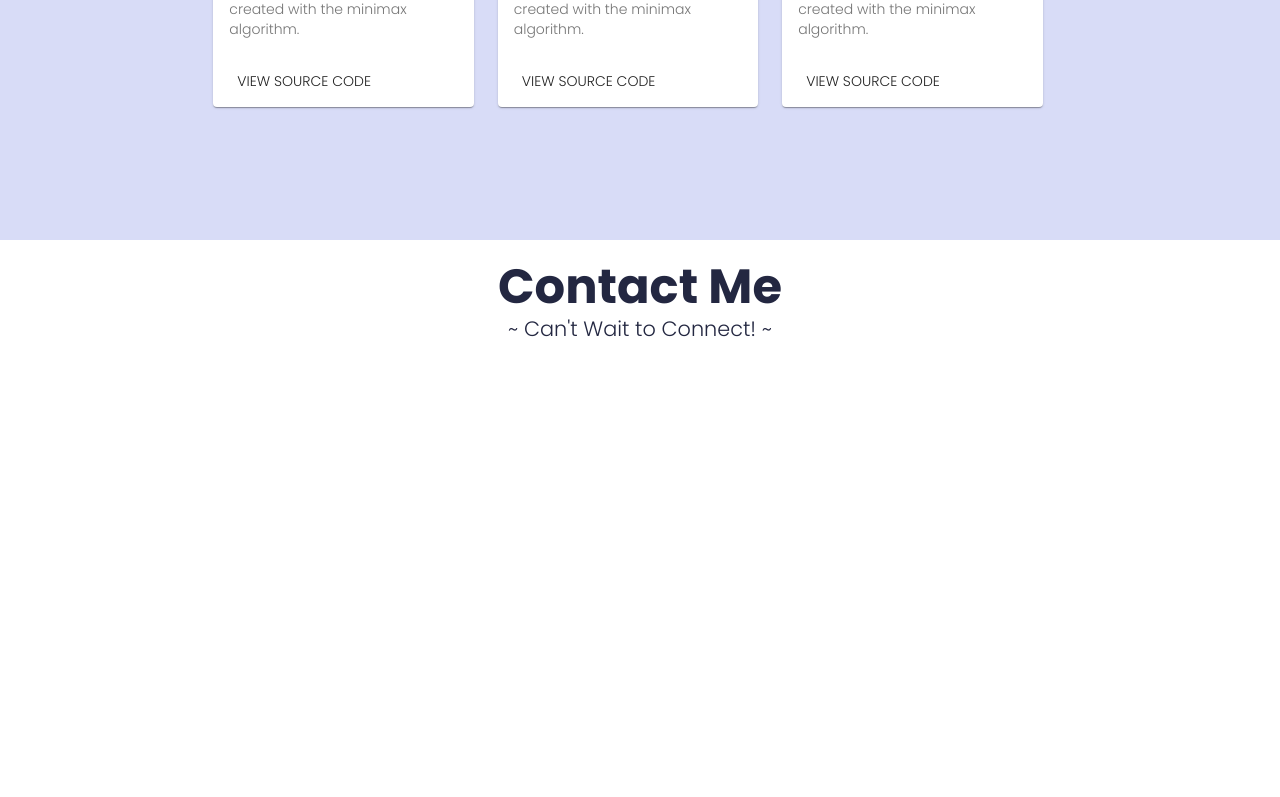
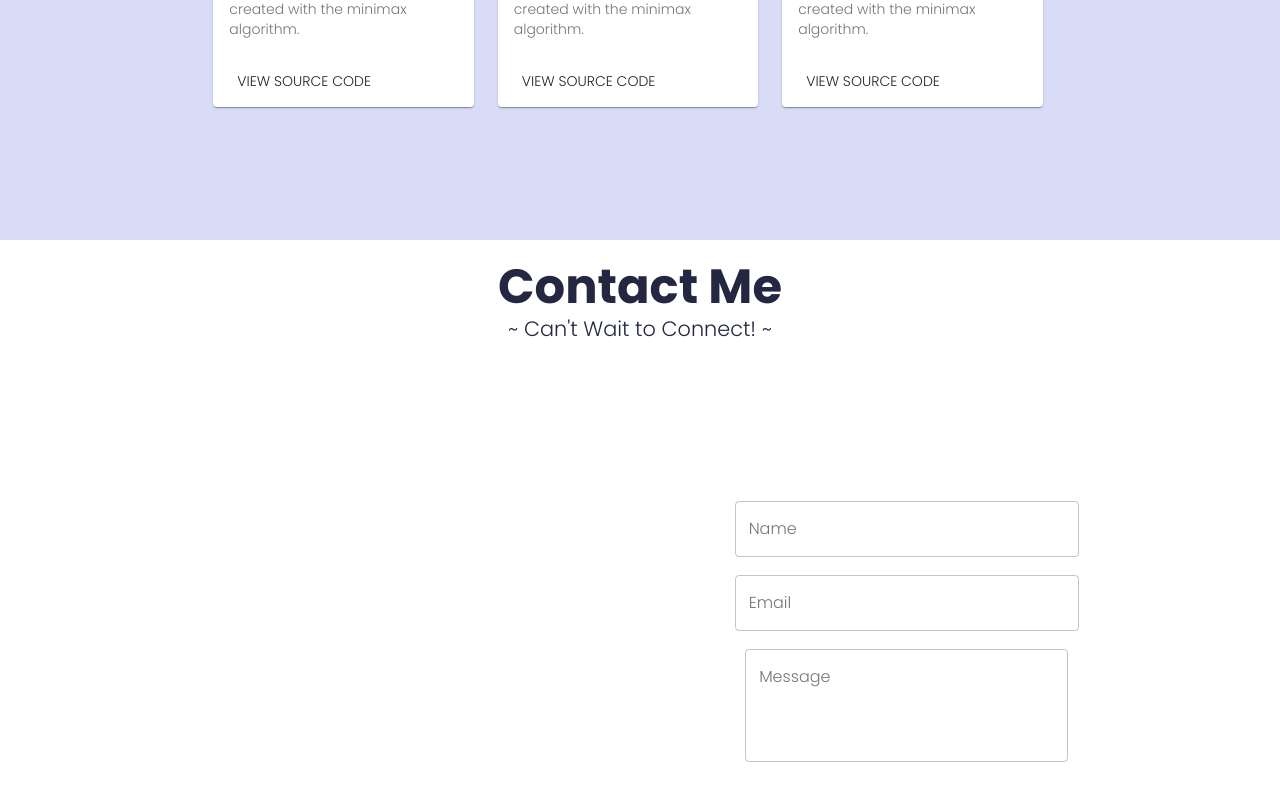
Before and after one commit to NirmalHegde/Personal-Website, a React (Create React App) app: page / in a window 1280 px wide. Shown: the part 2000-2797 px from the top of the page. Built offline with nearby package versions, Linux system fonts and the light colour scheme.

Commit message:
contact page update

```diff
--- a/src/Components/Contact/Contact.jsx
+++ b/src/Components/Contact/Contact.jsx
@@ -1,5 +1,5 @@
 import React from 'react'
-import { Grid, Typography } from '@material-ui/core'
+import { Grid, Typography, TextField } from '@material-ui/core'
 
 import ContactStyles from './ContactStyles'
 
@@ -18,7 +18,24 @@ const Contact = () => {
 
 				</Grid>
 				<Grid item xs={5}>
-
+					<div className={classes.formSpacing}></div>
+					<div className={classes.align}>
+						<TextField id="outlined-basic" label="Name" variant="outlined" />
+					</div>
+					<br />
+					<div className={classes.align}>
+					<TextField id="outlined-basic" label="Email" variant="outlined" />
+					</div>
+					<br />
+					<div className={classes.align}>
+						<TextField
+							id="outlined-multiline-static"
+							label="Message"
+							multiline
+							rows={4}
+							variant="outlined"
+						/>
+					</div>
 				</Grid>
 				<Grid item xs={1}></Grid>
 			</Grid>
--- a/src/Components/Contact/ContactStyles.jsx
+++ b/src/Components/Contact/ContactStyles.jsx
@@ -7,6 +7,18 @@ const ContactStyles = makeStyles((theme) => ({
 	title: {
 		textAlign: "center",
 		color: theme.palette.secondary.dark
+	},
+	form: {
+		height: "76.5vh",
+		display: "flex",
+		alignItem: "center"
+	},
+	align: {
+		display: "flex",
+		justifyContent: "center"
+	},
+	formSpacing: {
+		height: "20vh"
 	}
 }))
 
--- a/src/Components/Footer/FooterStyles.jsx
+++ b/src/Components/Footer/FooterStyles.jsx
@@ -9,7 +9,8 @@ const FooterStyles = makeStyles((theme) => ({
 		color: "#ffffff",
 		justifyContent: "center",
 		alignItems: "center",
-		fontFamily: "Poppins"
+		fontFamily: "Poppins",
+		fontSize: "70%"
 	}
 }))
 
```
Also changed, not shown: 1 other file (tests, documents, lock files or other folders).
